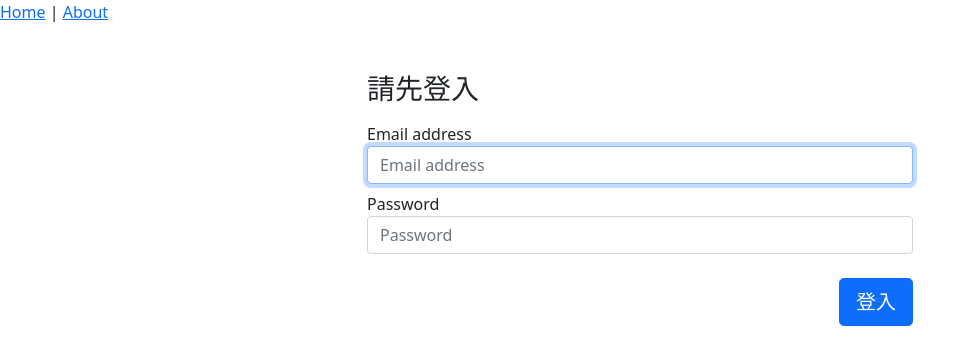
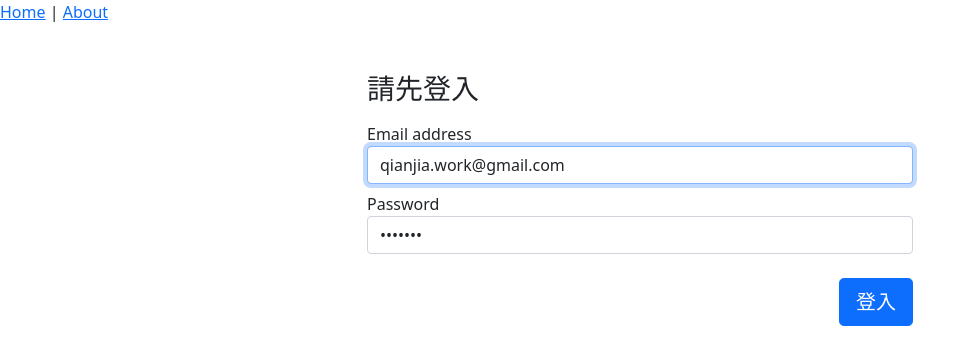
Before and after one commit to qianjia-world/vueshop, a Vue app: page /#/login in a window 1280 px wide. Shown: the top 364 px of the page, without its empty margins (0-979 px from the left). Built offline with nearby package versions, Linux system fonts and the light colour scheme.

Commit message:
登入與 Cookie
將回傳的token 跟 expired 存入cookie

```diff
--- a/src/views/LoginView.vue
+++ b/src/views/LoginView.vue
@@ -39,8 +39,8 @@ export default {
   data () {
     return {
       user: {
-        username: '',
-        password: ''
+        username: 'qianjia.work@gmail.com',
+        password: '1234567'
       }
     }
   },
@@ -49,7 +49,9 @@ export default {
       const api = `${process.env.VUE_APP_API}admin/signin`
       this.$http.post(api, this.user)
         .then((res) => {
-          console.log(res)
+          const token = res.data.token
+          const expired = new Date(res.data.expired)
+          document.cookie = `vueshop=${token}; expires=${expired}`
         })
     }
   }
```
